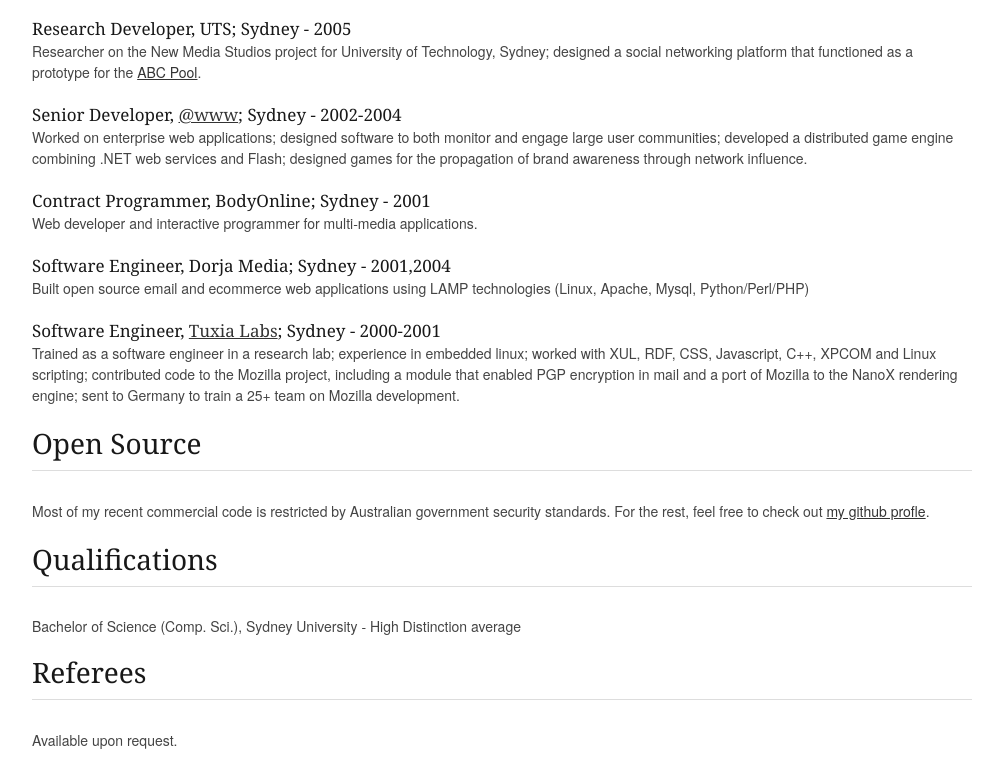
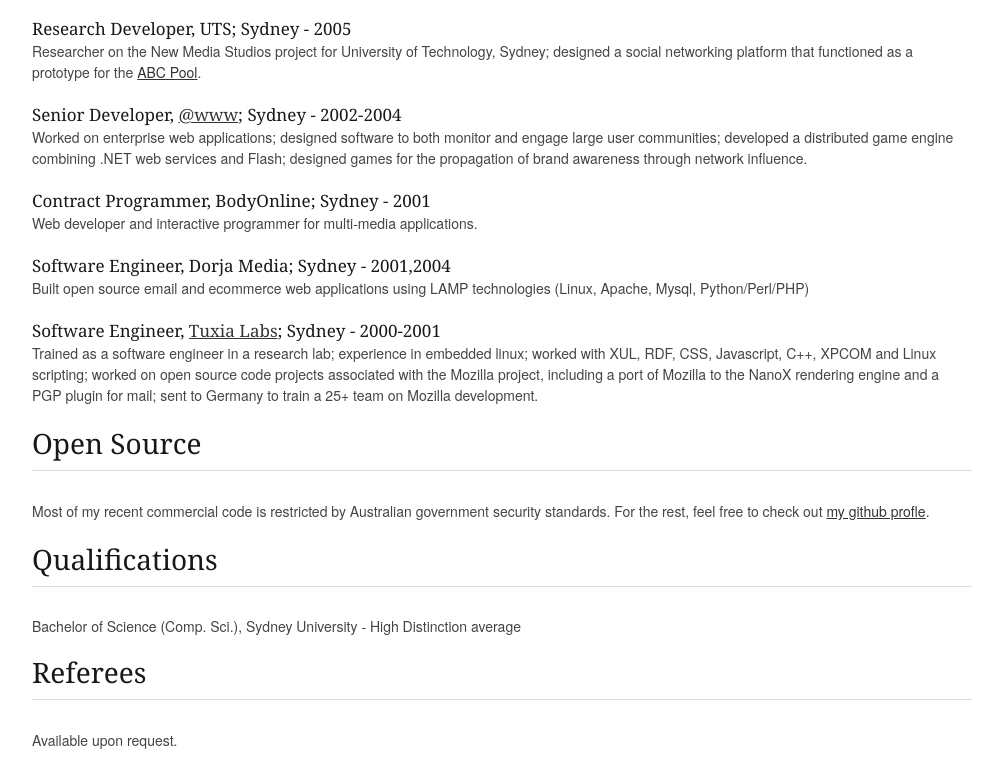
Before and after one commit to bxjx/bxjx.github.com, a plain HTML site: page resume.html in a window 1280 px wide. Shown: the part 704-1475 px from the top of the page, without its empty margins (138-1141 px from the left). Drawn offline with nearby package versions, Linux system fonts and the light colour scheme.

Commit message:
Updated resume

```diff
--- a/resume.html
+++ b/resume.html
@@ -94,7 +94,7 @@
 
       <h5>Software Engineer, <a href="http://www.tuxia.org">Tuxia Labs</a>; Sydney - 2000-2001</h5>
 
-      <p>Trained as a software engineer in a research lab; experience in embedded linux; worked with XUL, RDF, CSS, Javascript, C++, XPCOM and Linux scripting; contributed code to the Mozilla project, including a module that enabled PGP encryption in mail and a port of Mozilla to the NanoX rendering engine; sent to Germany to train a 25+ team on Mozilla development.</p>
+      <p>Trained as a software engineer in a research lab; experience in embedded linux; worked with XUL, RDF, CSS, Javascript, C++, XPCOM and Linux scripting; worked on open source code projects associated with the Mozilla project, including a port of Mozilla to the NanoX rendering engine and a PGP plugin for mail; sent to Germany to train a 25+ team on Mozilla development.</p>
 
     </div>
 
```
